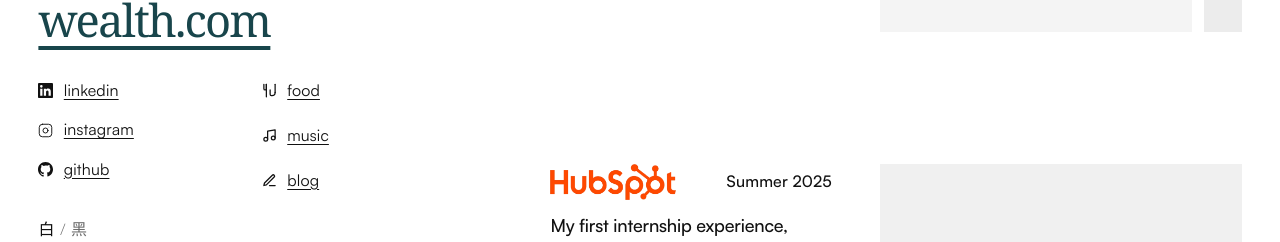
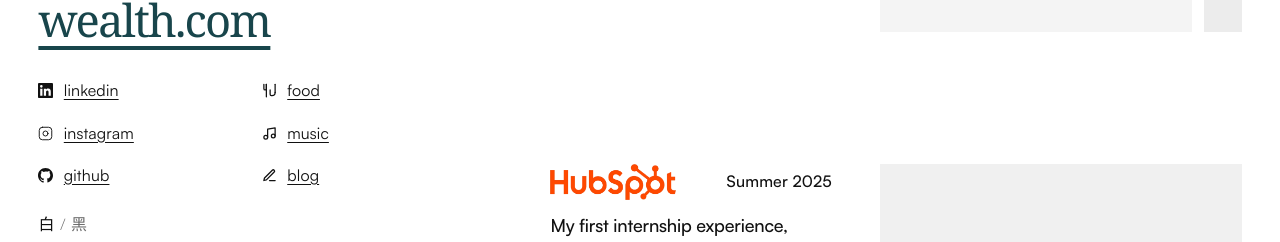
Before and after one commit to kdotcui/kdotcui.github.io, a Next.js app: page / in a window 1280 px wide. Shown: the part 448-690 px from the top of the page. Built offline with nearby package versions, Linux system fonts and the light colour scheme.

Commit message:
Align sidebar nav rows with a uniform 1.2rem gap.
Co-authored-by: Cursor <cursoragent@cursor.com>

```diff
--- a/src/app/globals.css
+++ b/src/app/globals.css
@@ -117,11 +117,7 @@ a {
 .site-sidebar__nav {
   display: flex;
   flex-direction: column;
-  gap: 1rem;
-}
-
-.site-sidebar__nav--sections {
-  gap: 1.35rem;
+  gap: 1.2rem;
 }
 
 .site-sidebar__link {
--- a/src/components/SiteSidebar.tsx
+++ b/src/components/SiteSidebar.tsx
@@ -178,7 +178,7 @@ export function SiteSidebar() {
             ))}
           </nav>
           <nav
-            className="site-sidebar__nav site-sidebar__nav--sections"
+            className="site-sidebar__nav"
             aria-label="Sections"
           >
             {sectionLinks.map(({ label, href, icon }) => (
```
